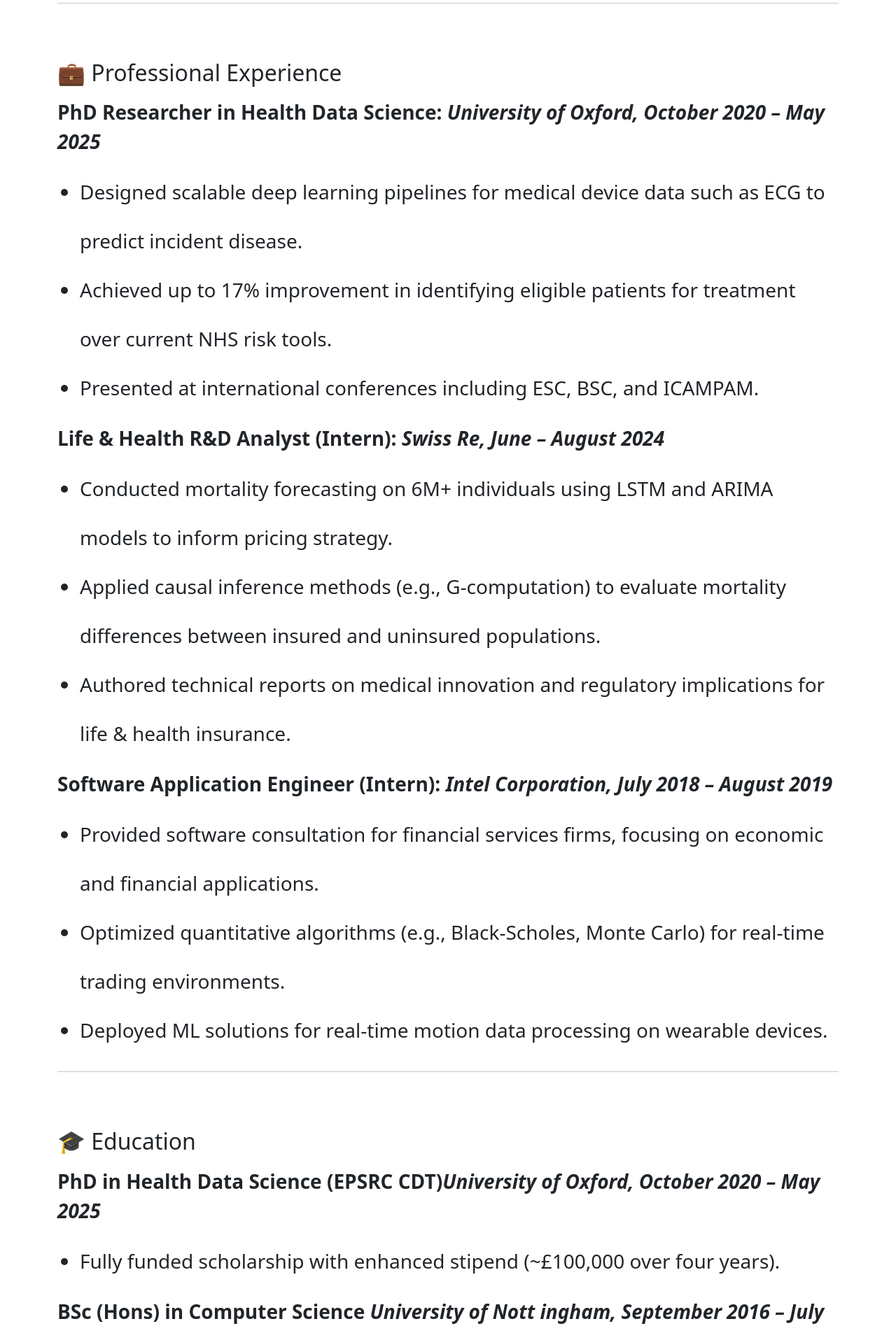
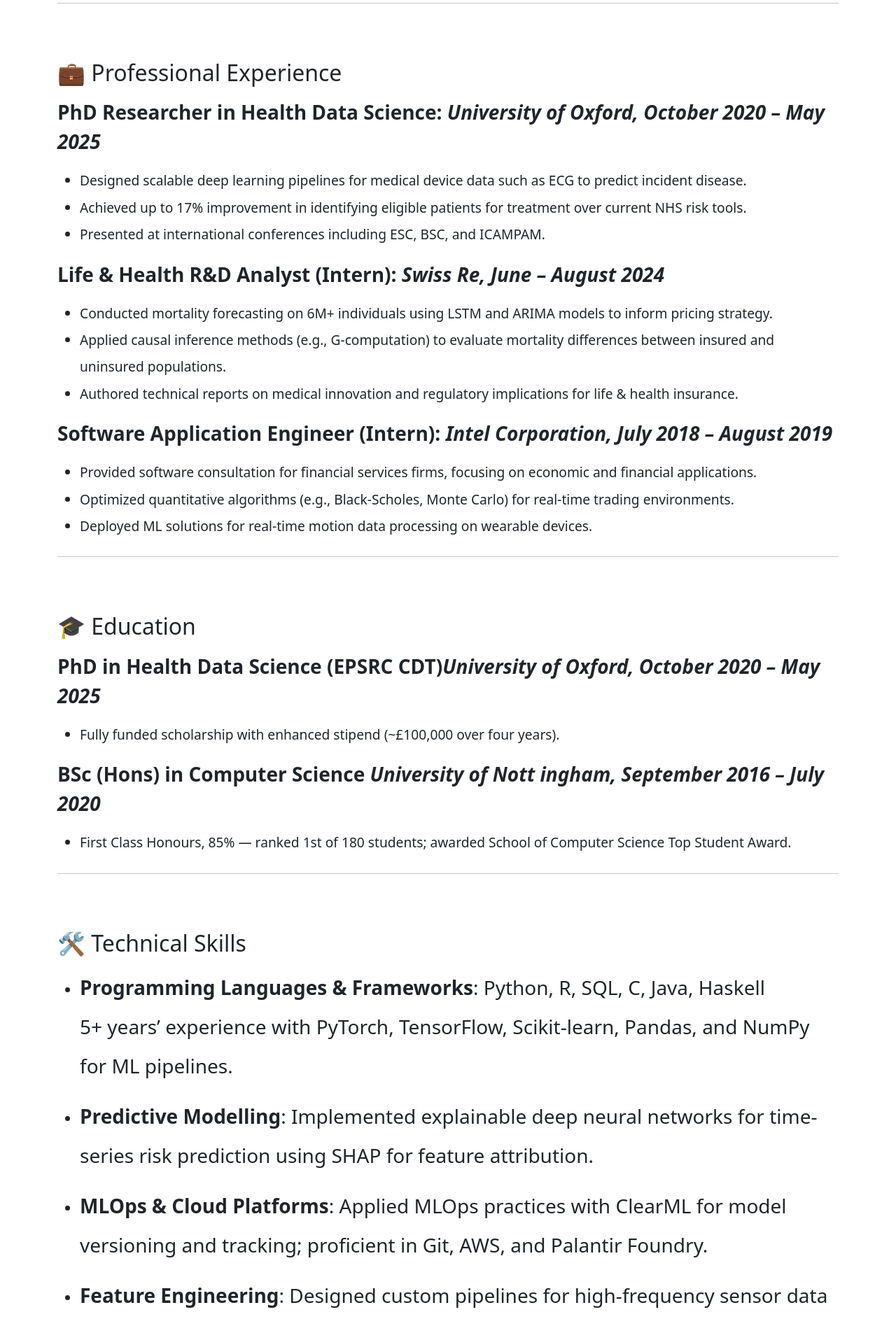
Before and after one commit to Ads98/Ads98.github.io, a Jekyll site: the page built from _pages/CV.md, in a window 1280 px wide. Shown: the part 1134-3029 px from the top of the page at 70% size. Built offline with Jekyll 4.4.1, drawn with Linux system fonts in a browser that asks for light colours.

Commit message:
Reformated CV

```diff
--- a/_pages/CV.md
+++ b/_pages/CV.md
@@ -117,6 +117,7 @@ Below is a summary of my academic background, research experience, and technical
 
 
 
+<hr>
 
 ## 🤝 Outreach & Leadership
 
--- a/assets/css/custom.css
+++ b/assets/css/custom.css
@@ -176,6 +176,6 @@ body.dark-mode .text-muted {
 }
 
 .cv-page li {
-  font-size: 1.75rem;
-  line-height: 2.5;
+  font-size: 1.2rem;
+  line-height: 2;
 }
```
